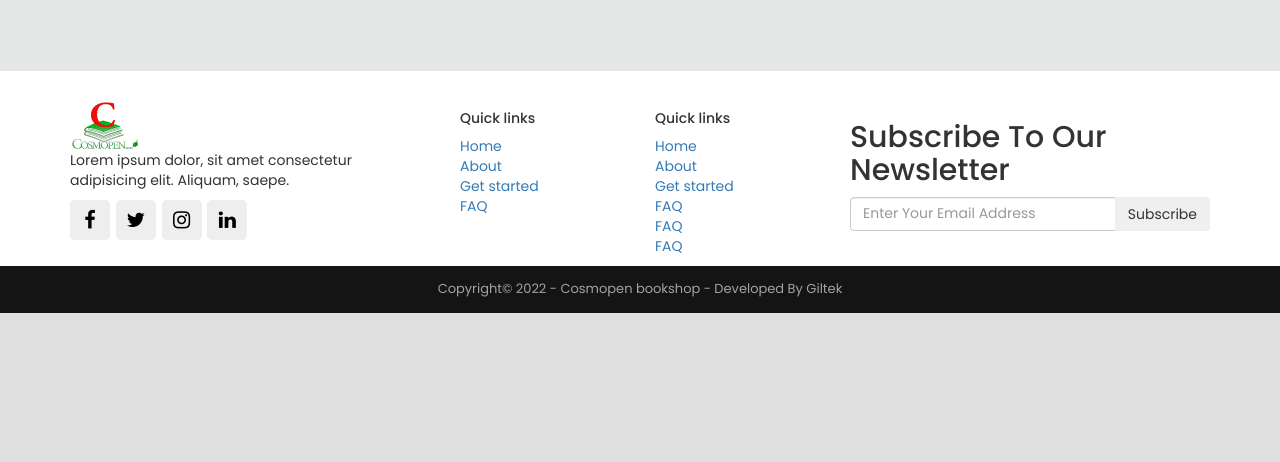
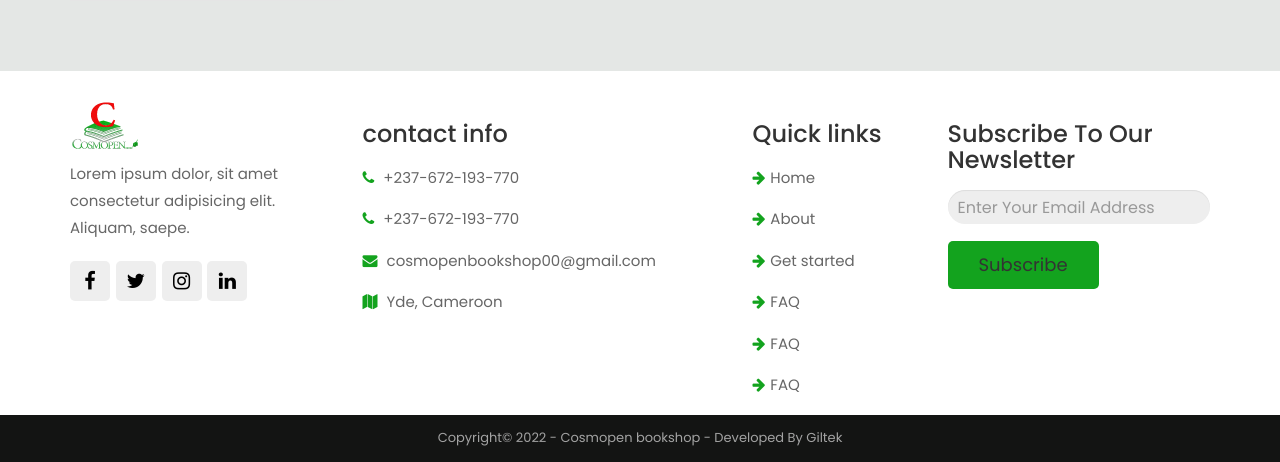
Before and after one commit to Gilteck/cosmo, a PHP site: page / in a window 1280 px wide. Shown: the part 3388-3850 px from the top of the page. Before the commit the page ends 3701 px from the top, so only its background shows below. Run offline with PHP 8.4, Linux system fonts and the light colour scheme; data comes from the database, SQL or seed files in the repository; data that the repository does not hold is empty; some libraries are stand-ins or nearby versions.

Commit message:
commit to 'master'

```diff
--- a/assets/css/main.css
+++ b/assets/css/main.css
@@ -2217,3 +2217,61 @@ div.pagination span.disabled {
   background: #13a31e;
   color: #fff;
 }
+.home-newsletter .container .row #heading h3{
+  font-size: 2.5rem;
+  color:#0000;
+  padding:1rem 0;
+  font-weight: bolder;
+}
+
+.home-newsletter .container .row ul i{
+  color:#13a31e;
+}
+
+.home-newsletter .container .row .links{
+  display: block;
+  font-size: 1.5rem;
+  color:#666;
+  padding:1rem 0;
+}
+
+.home-newsletter .container .row .links i{
+  color:#13a31e;
+  padding-right: .5rem;
+}
+
+.home-newsletter .container .row .links:hover i{
+  padding-right: 2rem;
+  transition: all;
+}
+
+.home-newsletter .container .row .input-group .btn{
+  display: inline-block;
+  margin-top: 1rem;
+  padding:1rem 3rem;
+  cursor: pointer;
+  background-color:#13a31e;
+  font-size: 1.8rem;
+  border-radius: .5rem;
+  text-transform: capitalize;
+}
+.home-newsletter .container .row .input-group .btn:hover{
+  background-color: #666;
+}
+.home-newsletter .container .row .input-group .form-control{
+  width: 100%;
+  margin:.7rem 0;
+  padding:1rem;
+  border: none;
+  border-radius: 5rem;
+  background: #eee;
+  font-size: 1.6rem;
+  color:#13a31e;
+  text-transform: none;
+}
+.home-newsletter .container .row p{
+  line-height: 1.8;
+  font-size: 1.5rem;
+  color:#666;
+  padding:1rem 0;
+}
--- a/footer.php
+++ b/footer.php
@@ -23,7 +23,7 @@ foreach ($result as $row)
 <section class="home-newsletter">
 	<div class="container">
 		<div class="row gy-2 gx-3">
-                <div class="col-lg-4 col-md-6">
+                <div class="col-lg-3 col-md-6">
 					<a href="index.php"><img src="assets/uploads/<?php echo $logo; ?>" alt="logo image"></a>
 					<p>Lorem ipsum dolor, sit amet consectetur adipisicing elit. Aliquam, saepe.</p>
             		<div class="share">
@@ -33,27 +33,27 @@ foreach ($result as $row)
                 		<a href="#" class="fa fa-linkedin"></a>
             		</div>
                 </div>
-                <div class="col-lg-2 col-md-6">
-                    <h5 class="text-white mb-3">Quick links</h5>
+                <div class="col-lg-4 col-md-6">
+                    <h3>contact info</h3>
                     <ul class="list-unstyled text-muted">
-                        <li><a href="#">Home</a></li>
-                        <li><a href="#">About</a></li>
-                        <li><a href="#">Get started</a></li>
-                        <li><a href="#">FAQ</a></li>
+            			<li><a href="#" class="links"> <i class="fa fa-phone"></i> +237-672-193-770 </a></li>
+            			<li><a href="#" class="links"> <i class="fa fa-phone"></i> +237-672-193-770</a></li>
+            			<li><a href="#" class="links"> <i class="fa fa-envelope"></i> cosmopenbookshop00@gmail.com </a></li>
+            			<li><a href="#" class="links"> <i class="fa fa-map"></i> Yde, Cameroon</a></li>
                     </ul>
                 </div>
                 <div class="col-lg-2 col-md-6">
-                    <h5 class="text-white mb-3">Quick links</h5>
+                    <h3 class="text-white mb-3">Quick links</h3>
                     <ul class="list-unstyled text-muted">
-                        <li><a href="#">Home</a></li>
-                        <li><a href="#">About</a></li>
-                        <li><a href="#">Get started</a></li>
-                        <li><a href="#">FAQ</a></li>
-                        <li><a href="#">FAQ</a></li>
-                        <li><a href="#">FAQ</a></li>
+                        <li><a href="#" class="links"><i class="fa fa-arrow-right"></i>Home</a></li>
+                        <li><a href="#" class="links"><i class="fa fa-arrow-right"></i>About</a></li>
+                        <li><a href="#" class="links"><i class="fa fa-arrow-right"></i>Get started</a></li>
+                        <li><a href="#" class="links"><i class="fa fa-arrow-right"></i>FAQ</a></li>
+                        <li><a href="#" class="links"><i class="fa fa-arrow-right"></i>FAQ</a></li>
+                        <li><a href="#" class="links"><i class="fa fa-arrow-right"></i>FAQ</a></li>
                     </ul>
                 </div>
-				<div class="col-lg-4 col-md-6">
+				<div class="col-lg-3 col-md-6">
 					<?php
 			if(isset($_POST['form_subscribe']))
 			{
@@ -133,12 +133,10 @@ This link will be active only for 24 hours.
 			?>
 				<form action="" method="post">
 					<?php $csrf->echoInputField(); ?>
-					<h2><?php echo LANG_VALUE_93; ?></h2>
+					<h3><?php echo LANG_VALUE_93; ?></h3>
 					<div class="input-group">
-			        	<input type="email" class="form-control" placeholder="<?php echo LANG_VALUE_95; ?>" name="email_subscribe"></ br>
-			         	<div class="input-group-btn">
-			         	<button class="btn btn-theme" type="submit" name="form_subscribe"><?php echo LANG_VALUE_92; ?></button>
-		</div>
+						<input type="email" placeholder="<?php echo LANG_VALUE_95; ?>" class="form-control" name="email_subscribe">
+                    	<input type="submit" value="<?php echo LANG_VALUE_92; ?>" class="btn btn-theme" name="form_subscribe">
 			        </div>
 				</div>
 				</form>
```
